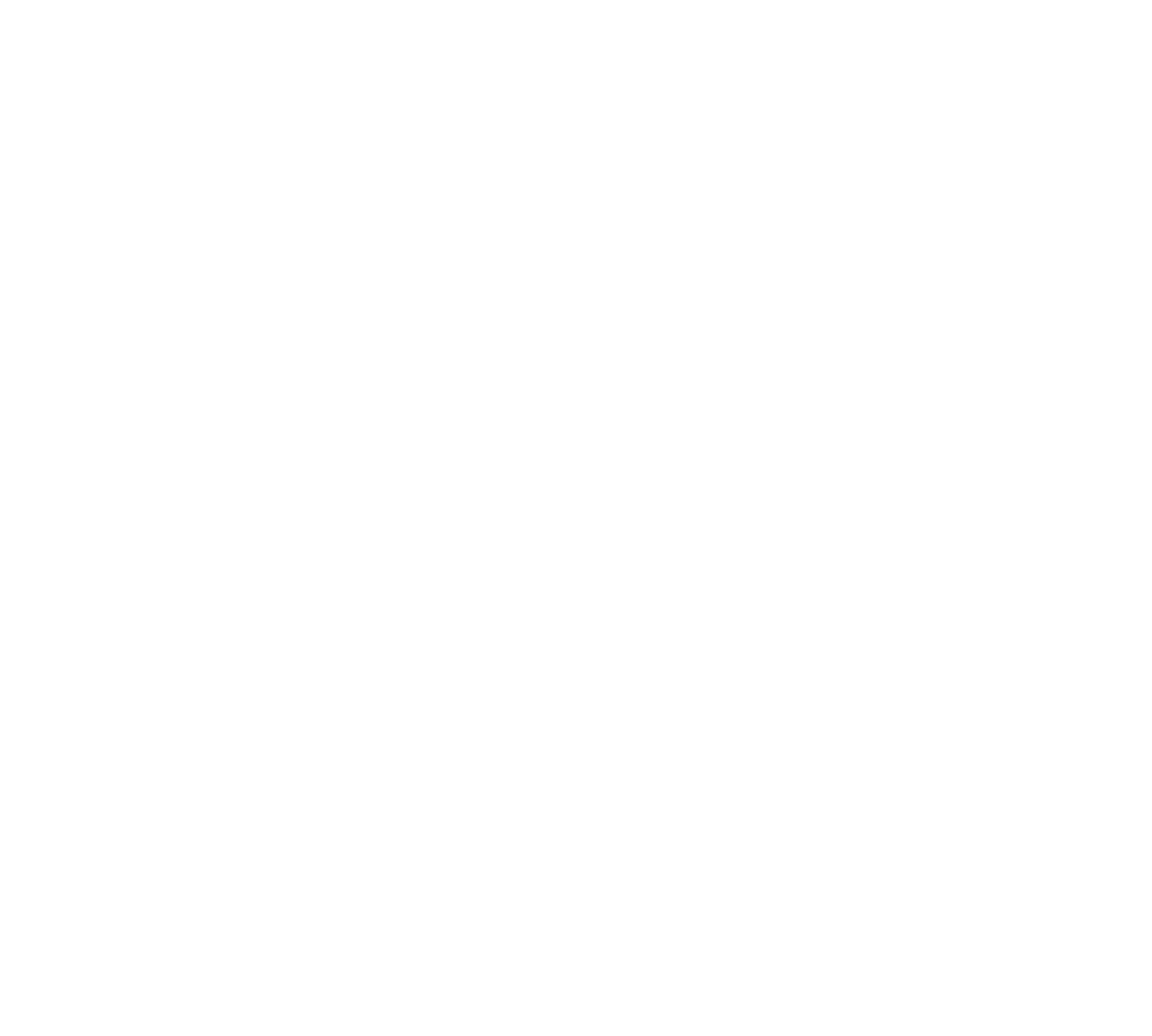
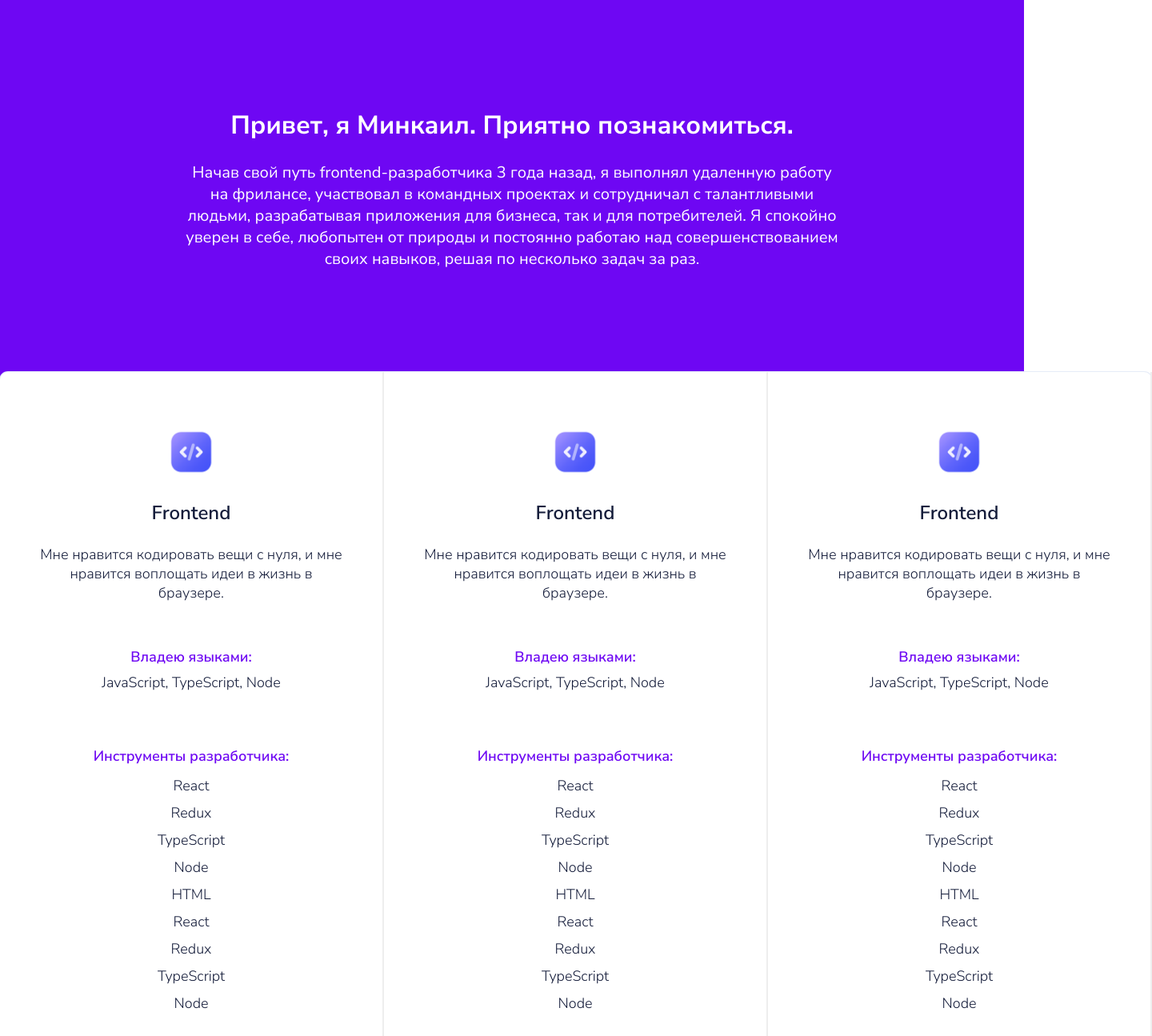
Before and after one commit to Minkaill/developer-portfolio, a Next.js app: page / in a window 1280 px wide. Shown: the part 1040-2335 px from the top of the page at 80% size, 1440 px wide, since content can reach past the window. Before the commit the page ends 1043 px from the top, so only its background shows below. Built offline with nearby package versions, Linux system fonts and the light colour scheme.

Commit message:
Added Components to the homepage

```diff
--- /dev/null
+++ b/components/Aboutme.tsx
@@ -0,0 +1,22 @@
+import React from "react";
+import styles from "../styles/Aboutme.module.scss";
+
+const Aboutme = () => {
+  return (
+    <div className={styles.container}>
+      <div className={styles.text}>
+        <h1>Привет, я Минкаил. Приятно познакомиться.</h1>
+        <p>
+          Начав свой путь frontend-разработчика 3 года назад, я выполнял
+          удаленную работу на фрилансе, участвовал в командных проектах и
+          сотрудничал с талантливыми людьми, разрабатывая приложения для
+          бизнеса, так и для потребителей. Я спокойно уверен в себе, любопытен
+          от природы и постоянно работаю над совершенствованием своих навыков,
+          решая по несколько задач за раз.
+        </p>
+      </div>
+    </div>
+  );
+};
+
+export default Aboutme;
--- a/components/Header.tsx
+++ b/components/Header.tsx
@@ -2,8 +2,16 @@
 import styles from "../styles/Header.module.scss";
 import Image from "next/image";
 import Link from "next/link";
+import { animate, spring } from "motion";
 
 const Header = () => {
+  React.useEffect(() => {
+    animate(
+      "header",
+      { y: [-200, 0] },
+      { y: { easing: spring({ velocity: 500 }) } }
+    );
+  }, []);
   return (
     <header className={styles.header}>
       <nav>
--- a/components/Position.tsx
+++ b/components/Position.tsx
@@ -1,6 +1,7 @@
 import React from "react";
 import styles from "../styles/Position.module.scss";
 import Image from "next/image";
+import { animate, spring, timeline } from "motion";
 
 const Position = () => {
   return (
@@ -8,8 +9,7 @@
       <div className={styles.header}>
         <h1>Frontend Developer</h1>
         <p>
-          Я разрабатываю и кодирую красивые простые вещи, и мне нравится то, что
-          я делаю.
+          Я разрабатываю и кодирую на React, и мне нравится то, что я делаю.
         </p>
       </div>
 
--- /dev/null
+++ b/components/Stack.tsx
@@ -0,0 +1,101 @@
+import React from "react";
+import styles from "../styles/Stack.module.scss";
+import Image from "next/image";
+
+const Stack = () => {
+  return (
+    <div className={styles.container}>
+      <div className={styles.stack}>
+        <div className={styles.header}>
+          <Image src="/code.png" width={60} height={60} alt="code" />
+          <h1>Frontend</h1>
+          <p>
+            Мне нравится кодировать вещи с нуля, и мне нравится воплощать идеи в
+            жизнь в браузере.
+          </p>
+        </div>
+        <div className={styles.language}>
+          <h4>Владею языками:</h4>
+          <p>JavaScript, TypeScript, Node</p>
+        </div>
+        <div className={styles.dev_tools}>
+          <h4>Инструменты разработчика:</h4>
+          <ul>
+            <li>React</li>
+            <li>Redux</li>
+            <li>TypeScript</li>
+            <li>Node</li>
+            <li>HTML</li>
+            <li>React</li>
+            <li>Redux</li>
+            <li>TypeScript</li>
+            <li>Node</li>
+          </ul>
+        </div>
+      </div>
+      <hr />
+
+      <div className={styles.stack}>
+        <div className={styles.header}>
+          <Image src="/code.png" width={60} height={60} alt="code" />
+          <h1>Frontend</h1>
+          <p>
+            Мне нравится кодировать вещи с нуля, и мне нравится воплощать идеи в
+            жизнь в браузере.
+          </p>
+        </div>
+        <div className={styles.language}>
+          <h4>Владею языками:</h4>
+          <p>JavaScript, TypeScript, Node</p>
+        </div>
+        <div className={styles.dev_tools}>
+          <h4>Инструменты разработчика:</h4>
+          <ul>
+            <li>React</li>
+            <li>Redux</li>
+            <li>TypeScript</li>
+            <li>Node</li>
+            <li>HTML</li>
+            <li>React</li>
+            <li>Redux</li>
+            <li>TypeScript</li>
+            <li>Node</li>
+          </ul>
+        </div>
+      </div>
+      <hr />
+
+      <div className={styles.stack}>
+        <div className={styles.header}>
+          <Image src="/code.png" width={60} height={60} alt="code" />
+          <h1>Frontend</h1>
+          <p>
+            Мне нравится кодировать вещи с нуля, и мне нравится воплощать идеи в
+            жизнь в браузере.
+          </p>
+        </div>
+        <div className={styles.language}>
+          <h4>Владею языками:</h4>
+          <p>JavaScript, TypeScript, Node</p>
+        </div>
+        <div className={styles.dev_tools}>
+          <h4>Инструменты разработчика:</h4>
+          <ul>
+            <li>React</li>
+            <li>Redux</li>
+            <li>TypeScript</li>
+            <li>Node</li>
+            <li>HTML</li>
+            <li>React</li>
+            <li>Redux</li>
+            <li>TypeScript</li>
+            <li>Node</li>
+          </ul>
+        </div>
+      </div>
+      <hr />
+    </div>
+  );
+};
+
+export default Stack;
--- a/package.json
+++ b/package.json
@@ -14,6 +14,7 @@
     "@types/react-dom": "18.0.11",
     "eslint": "8.34.0",
     "eslint-config-next": "13.2.1",
+    "motion": "^10.15.5",
     "next": "13.2.1",
     "react": "18.2.0",
     "react-dom": "18.2.0",
--- a/pages/index.tsx
+++ b/pages/index.tsx
@@ -1,10 +1,23 @@
+import Aboutme from "@/components/Aboutme";
 import Position from "@/components/Position";
 import styles from "../styles/Home.module.scss";
+import { animate, scroll } from "motion";
+import React from "react";
+import Stack from "@/components/Stack";
 
 const Home = () => {
+  React.useEffect(() => {
+    scroll(animate(".progress", { scaleX: [0, 1] }));
+  }, []);
   return (
     <div className={styles.wrapper}>
       <Position />
+      <Aboutme />
+      <Stack />
+      <div
+        className="progress"
+        style={{ transform: "scaleX(var(--motion-scaleX))" }}
+      ></div>
     </div>
   );
 };
--- /dev/null
+++ b/styles/Aboutme.module.scss
@@ -0,0 +1,21 @@
+.container {
+  width: 100%;
+  background-color: #6e07f3;
+  color: white;
+  display: flex;
+  justify-content: center;
+  padding: 144px 72px 288px;
+
+  .text {
+    width: 820px;
+    text-align: center;
+
+    h1 {
+      margin-bottom: 24px;
+    }
+
+    p {
+      font-size: 20px;
+    }
+  }
+}
--- a/styles/Header.module.scss
+++ b/styles/Header.module.scss
@@ -1,6 +1,7 @@
 .header {
   width: 100%;
   font-size: 18px;
+  margin: auto;
 
   nav {
     max-width: 1344px;
@@ -40,3 +41,10 @@
     }
   }
 }
+
+@media (max-width: 1440px) {
+  .header {
+    width: 80%;
+    margin: auto;
+  }
+}
--- a/styles/Position.module.scss
+++ b/styles/Position.module.scss
@@ -1,6 +1,6 @@
 .container {
   max-width: 1344px;
-  padding: 40px 0px;
+  padding: 80px 0px 0px 0px;
   display: flex;
   flex-direction: column;
   align-items: center;
@@ -19,7 +19,7 @@
   }
 
   .photo {
-    margin-top: 15px;
+    margin: 10px 0px 0px 0px;
   }
 
   .devices {
@@ -27,5 +27,9 @@
     display: flex;
     justify-content: center;
     padding: 100px 0px 0px 0px;
+
+    img {
+      margin-bottom: -7px;
+    }
   }
 }
--- /dev/null
+++ b/styles/Stack.module.scss
@@ -0,0 +1,64 @@
+.container {
+  width: 1440px;
+  display: flex;
+  justify-content: center;
+  margin: -160px auto;
+  background-color: white;
+  box-shadow: 0 5px 5px 0 rgb(233 240 243 / 50%), 0 0 0 1px #e6ecf8;
+  border-radius: 10px;
+  font-size: 18px;
+
+  h1,
+  h4 {
+    font-weight: 600;
+  }
+
+  hr {
+    border: 1px solid #eeeeee;
+  }
+
+  .stack {
+    width: 480px;
+    display: flex;
+    flex-direction: column;
+    align-items: center;
+    text-align: center;
+    font-weight: 300;
+    padding: 70px 45px;
+
+    .header {
+      width: 100%;
+      h1 {
+        font-size: 24px;
+        margin: 24px 0px;
+      }
+      p {
+        margin-bottom: 36px;
+      }
+    }
+
+    .language {
+      width: 100%;
+      h4 {
+        margin: 20px 0px 8px;
+        color: #6e07f3;
+      }
+
+      p {
+        margin-bottom: 36px;
+      }
+    }
+
+    .dev_tools {
+      width: 100%;
+      h4 {
+        color: #6e07f3;
+        margin: 32px 0px 8px 0px;
+      }
+
+      ul {
+        line-height: 34px;
+      }
+    }
+  }
+}
--- a/styles/globals.scss
+++ b/styles/globals.scss
@@ -25,3 +25,12 @@
   color: inherit;
   text-decoration: none;
 }
+
+.progress {
+  position: fixed;
+  top: 0;
+  left: 0;
+  right: 0;
+  height: 10px;
+  background: red;
+}
```
Also changed, not shown: public/code.png (added), 1 other file (tests, documents, lock files or other folders).
